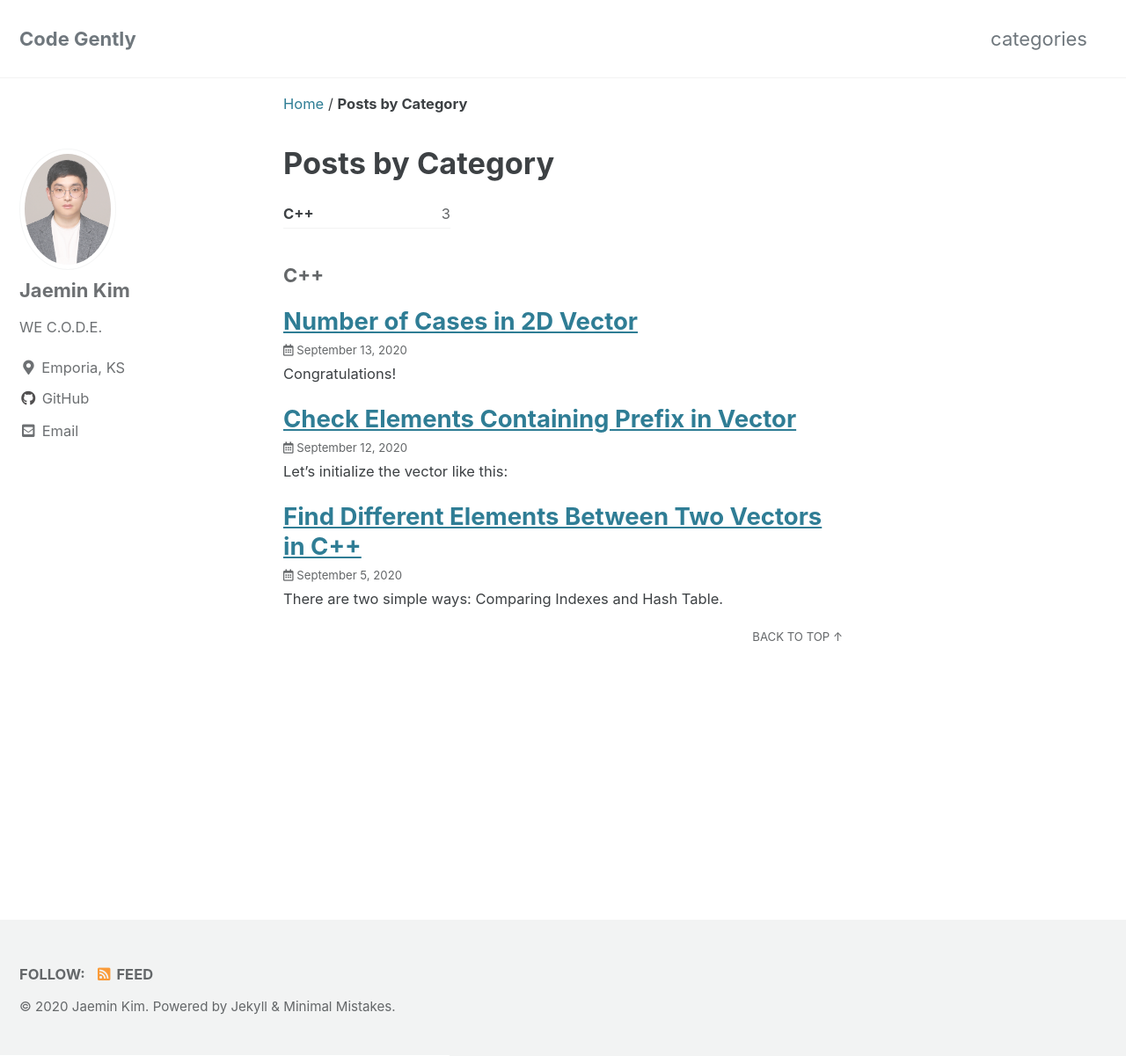
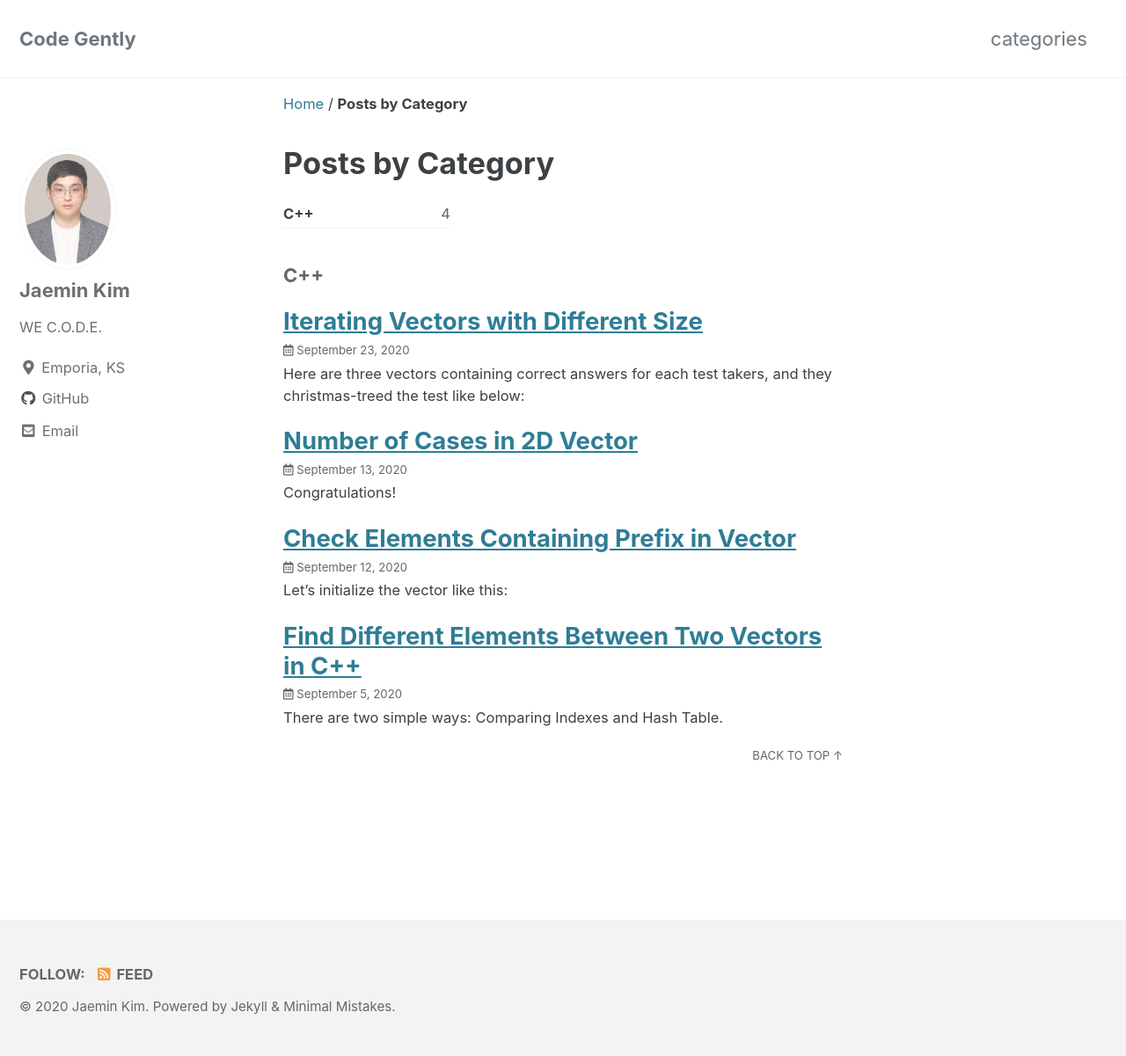
Before and after one commit to init-JaeminKim/init-jaeminkim.github.io, a Jekyll site: the page built from _pages/cetegory-archive.md, in a window 1280 px wide and 1201 px high. Shown: the whole window at 88% size. Built offline with Jekyll 4.4.1, drawn with Linux system fonts in a browser that asks for light colours; cached includes are drawn as plain includes.

Commit message:
4th article

````diff
--- /dev/null
+++ b/_posts/2020-09-23-Iterating_Vectors_with_Different_Size.md
@@ -0,0 +1,36 @@
+---
+title: "Iterating Vectors with Different Size"
+date:   2020-09-23 15:57:44
+
+categories:
+  - C++
+---
+
+Here are three vectors containing correct answers for each test takers, and they christmas-treed the test like below:
+
+```cpp
+vector<int> solution(vector<int> answerSheet) {
+    vector <int> test1 {1,2,3,4,5};
+    vector <int> test2 {2, 1, 2, 3, 2, 4, 2, 5};
+    vector <int> test3 {3, 3, 1, 1, 2, 2, 4, 4, 5, 5};
+}
+```
+
+To grade the test, the correct answers are compared with answerSheet. If the size of correct answers is larger or smaller than answerSheet, it will make index error. So, we can use `Modulus operation`.
+
+**Note:** The result of the modulus operation is 0 ~ N-1.
+{: .notice--info}
+
+```cpp
+int user1=0;
+int user2=0;
+int user3=0;
+
+for(int i=0; i<answerSheetheet.size(); i++){
+  if(test1[i%5] == answerSheet[i]) user1++;
+  if(test2[i%8] == answerSheet[i]) user2++;
+  if(test3[i%10] == answerSheet[i]) user3++;
+  }
+```
+
+Now, we can iterate three vectors at the same time and count the number of right answers.
````
Also changed, not shown: _posts/2020-09-05-Find_Different_Elements_Between_Two_Vectors.md (+1 -0 lines).
